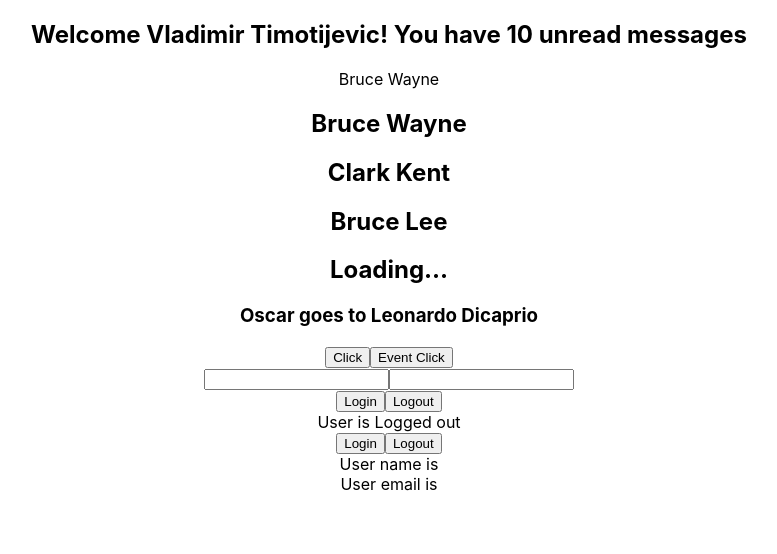
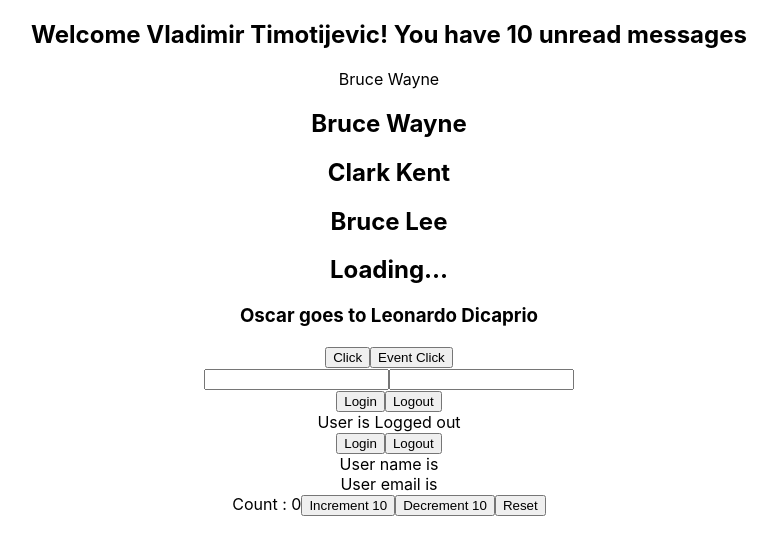
Before and after one commit to TimotijevicVlada/TypeScript_Basics, a React (Create React App) app: page / in a window 1280 px wide. Shown: the top 554 px of the page, without its empty margins (251-1028 px from the left). Built offline with nearby package versions, Linux system fonts and the light colour scheme.

Commit message:
TS with useReducer

```diff
--- a/src/App.tsx
+++ b/src/App.tsx
@@ -11,6 +11,7 @@
 import Input from './components/Input';
 import LoggedIn from './components/LoggedIn';
 import User from './components/User';
+import Counter from './components/Counter';
 
 function App() {
 
@@ -52,6 +53,8 @@
       <LoggedIn />
 
       <User />
+
+      <Counter />
     </div>
   );
 }
--- /dev/null
+++ b/src/components/Counter.tsx
@@ -0,0 +1,61 @@
+import React, {useReducer} from 'react';
+
+type CounterState = {
+    count: number
+}
+
+type UpdateAction = {
+    type: "increment" | "decrement"
+    payload: number
+}
+
+type ResetAction = {
+    type: "reset"
+}
+
+type CounterAction = //{
+    //Ako hocemo da budemo jos vise striktni onda mozemo da stavimo i ovako
+    // "increment" | "decrement"
+    //type: string
+    //payload: number
+    UpdateAction | ResetAction   //Ovako koristimo kada hocemo da kombinujemo
+//}
+
+
+
+const initalState = { count: 0 }
+
+const reducer = (state: CounterState, action: CounterAction) => {
+    switch (action.type) {
+        case "increment":
+            return { count: state.count + action.payload};
+        case "decrement":
+            return { count: state.count - action.payload};
+        case "reset":
+            return initalState;
+        default:
+            return state;
+    }
+}
+
+const Counter = () => {
+
+    const [state, dispatch] = useReducer(reducer, initalState);
+
+    return (
+        <div>
+            Count : {state.count}
+            <button onClick={() => dispatch({type: "increment", payload: 10})}>
+                Increment 10
+            </button>
+            <button onClick={() => dispatch({type: "decrement", payload: 10})}>
+                Decrement 10
+            </button>
+            <button onClick={() => dispatch({type: "reset"})}>
+                Reset
+            </button>
+        </div>
+    )
+}
+
+export default Counter;
--- a/src/components/User.tsx
+++ b/src/components/User.tsx
@@ -9,6 +9,8 @@
 
     //Informisemo TS da user moze da bude null ili AuthUser koji smo definisali gore
     const [user, setUser] = useState<null | AuthUser>(null);
+    //const [user, setUser] = useState<AuthUser>({} as AuthUser); //Ovako mozemo da stavimo ako smo sigurni da ce se null promeniti i nece se vracati
+    //Posle toga mozemo da sklonimo znak pitanja dole u XML-u
 
     const handleLogin = () => {
         setUser({
```
